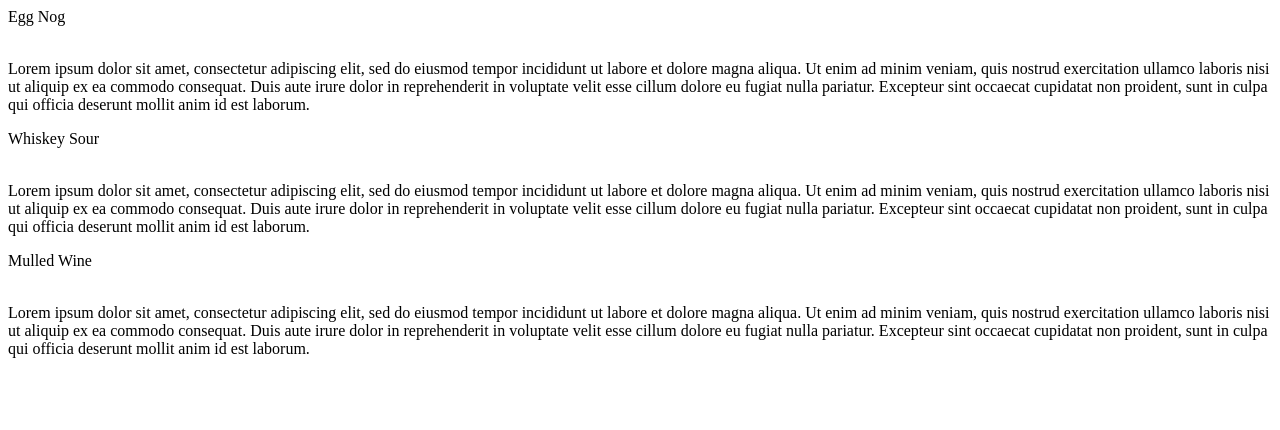
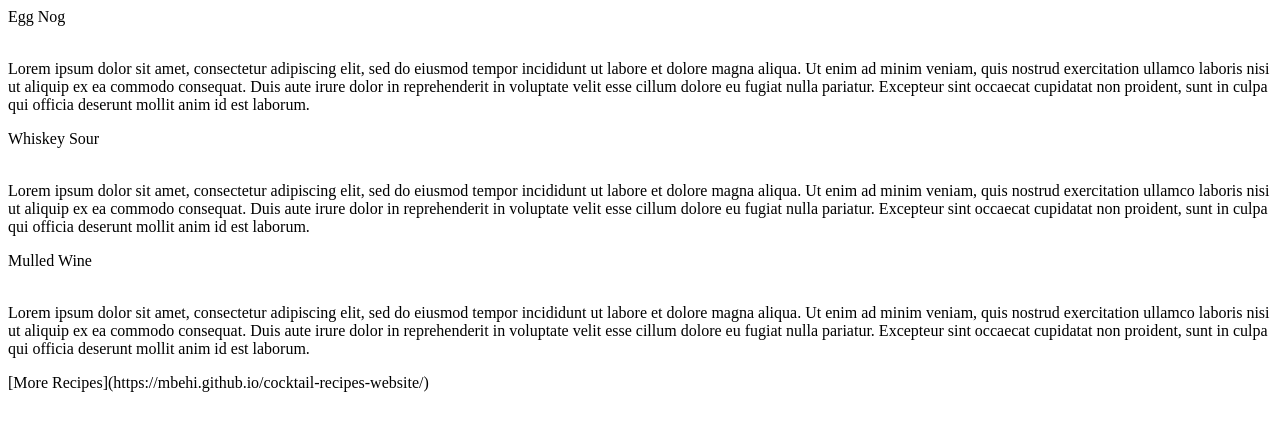
Before and after one commit to majckson/Cocktail-website, a plain HTML site: page index.html in a window 1280 px wide. Drawn offline with Linux system fonts and the light colour scheme.

Commit message:
Linked Mo's website

```diff
--- a/index.html
+++ b/index.html
@@ -22,7 +22,7 @@
             <p>Lorem ipsum dolor sit amet, consectetur adipiscing elit, sed do eiusmod tempor incididunt ut labore et dolore magna aliqua. Ut enim ad minim veniam, quis nostrud exercitation ullamco laboris nisi ut aliquip ex ea commodo consequat. Duis aute irure dolor in reprehenderit in voluptate velit esse cillum dolore eu fugiat nulla pariatur. Excepteur sint occaecat cupidatat non proident, sunt in culpa qui officia deserunt mollit anim id est laborum.
             </p>
         </section>
-<footer>
+<footer> [More Recipes](https://mbehi.github.io/cocktail-recipes-website/)
 </footer>
     </Body>
 </html>
```
